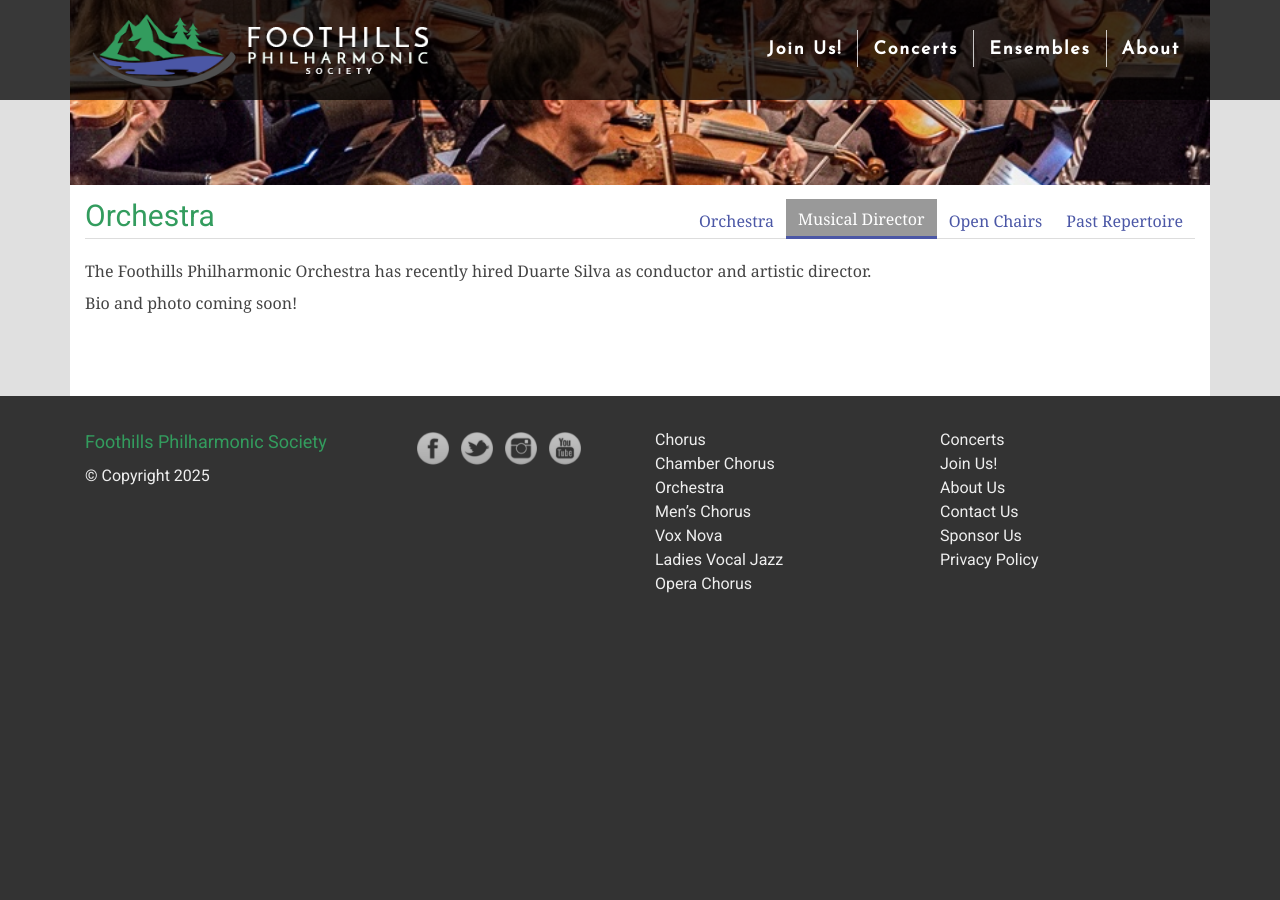
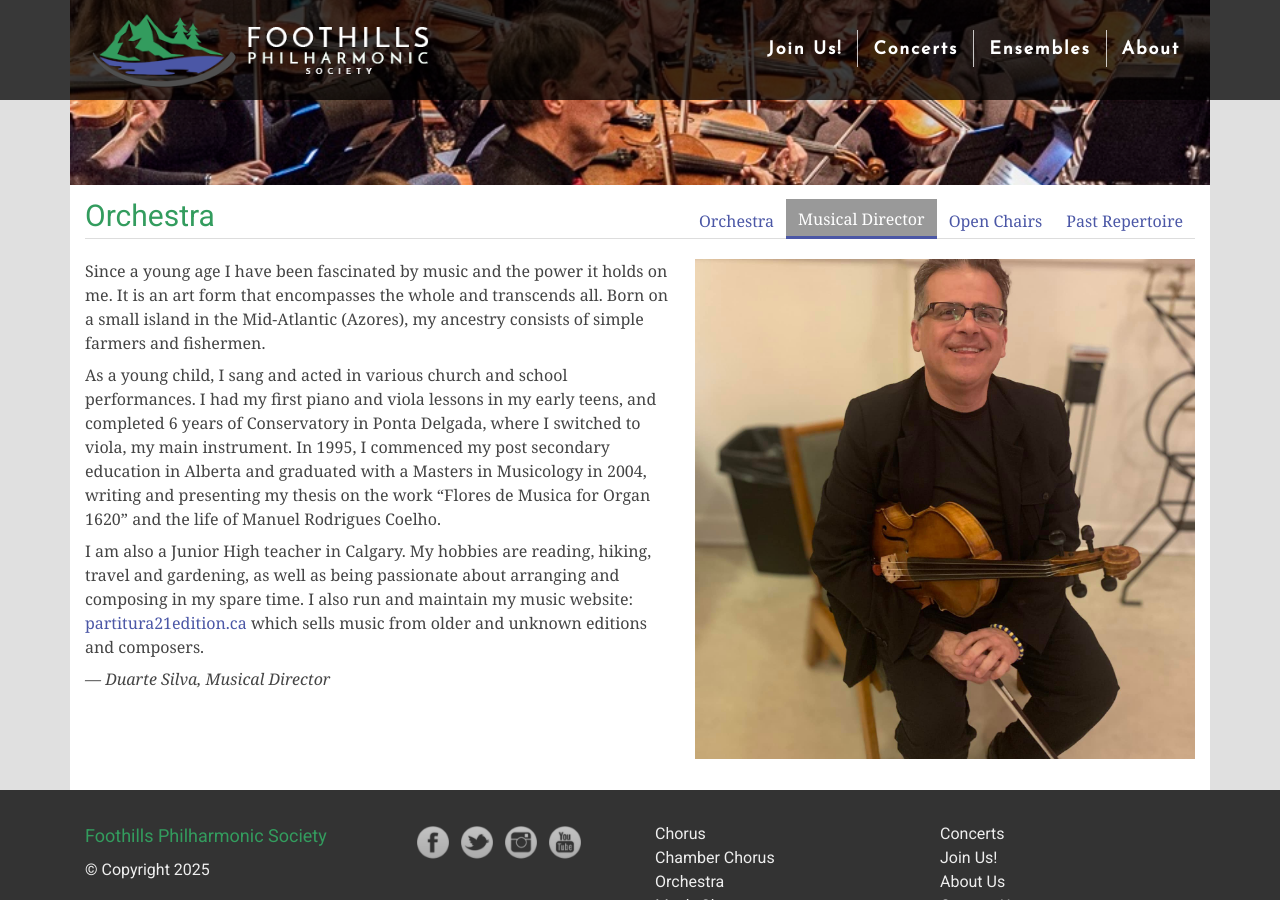
Before and after one commit to percyhanna/fps, a Jekyll site: the page built from orchestra/musical-director.html, in a window 1280 px wide and 900 px high, scrolled down 404 px. Built offline with Jekyll 4.4.1, drawn with Linux system fonts in a browser that asks for light colours; nearby versions of some CDN libraries; Markdown is read by kramdown in place of the engine named in the settings; before the commit the page ends 1016 px from its top, so only the background shows below that.

Commit message:
Add Duarte bio

```diff
--- a/orchestra/musical-director.html
+++ b/orchestra/musical-director.html
@@ -13,10 +10,40 @@
 <div class="row">
   <div class="col">
     <p>
-      The Foothills Philharmonic Orchestra has recently hired Duarte Silva as
-      conductor and artistic director.
+      <img
+        alt="Duarte Silva"
+        title="Duarte Silva"
+        src="/images/duarte-silva.jpg"
+        class="float-right img-fluid"
+        style="max-width: 500px"
+      />
+
+      Since a young age I have been fascinated by music and the power it holds
+      on me. It is an art form that encompasses the whole and transcends all.
+      Born on a small island in the Mid-Atlantic (Azores), my ancestry consists
+      of simple farmers and fishermen.
     </p>
 
-    <p>Bio and photo coming soon!</p>
+    <p>
+      As a young child, I sang and acted in various church and school
+      performances. I had my first piano and viola lessons in my early teens,
+      and completed 6 years of Conservatory in Ponta Delgada, where I switched
+      to viola, my main instrument. In 1995, I commenced my post secondary
+      education in Alberta and graduated with a Masters in Musicology in 2004,
+      writing and presenting my thesis on the work “Flores de Musica for Organ
+      1620” and the life of Manuel Rodrigues Coelho.
+    </p>
+
+    <p>
+      I am also a Junior High teacher in Calgary. My hobbies are reading,
+      hiking, travel and gardening, as well as being passionate about arranging
+      and composing in my spare time. I also run and maintain my music website:
+      <a href="https://partitura21edition.ca/" target="_blank"
+        >partitura21edition.ca</a
+      >
+      which sells music from older and unknown editions and composers.
+    </p>
+
+    <p><em>— Duarte Silva, Musical Director</em></p>
   </div>
 </div>
```
Also changed, not shown: other parts of orchestra/musical-director.html (+0 -3 lines), images/duarte-silva.jpg (added).
